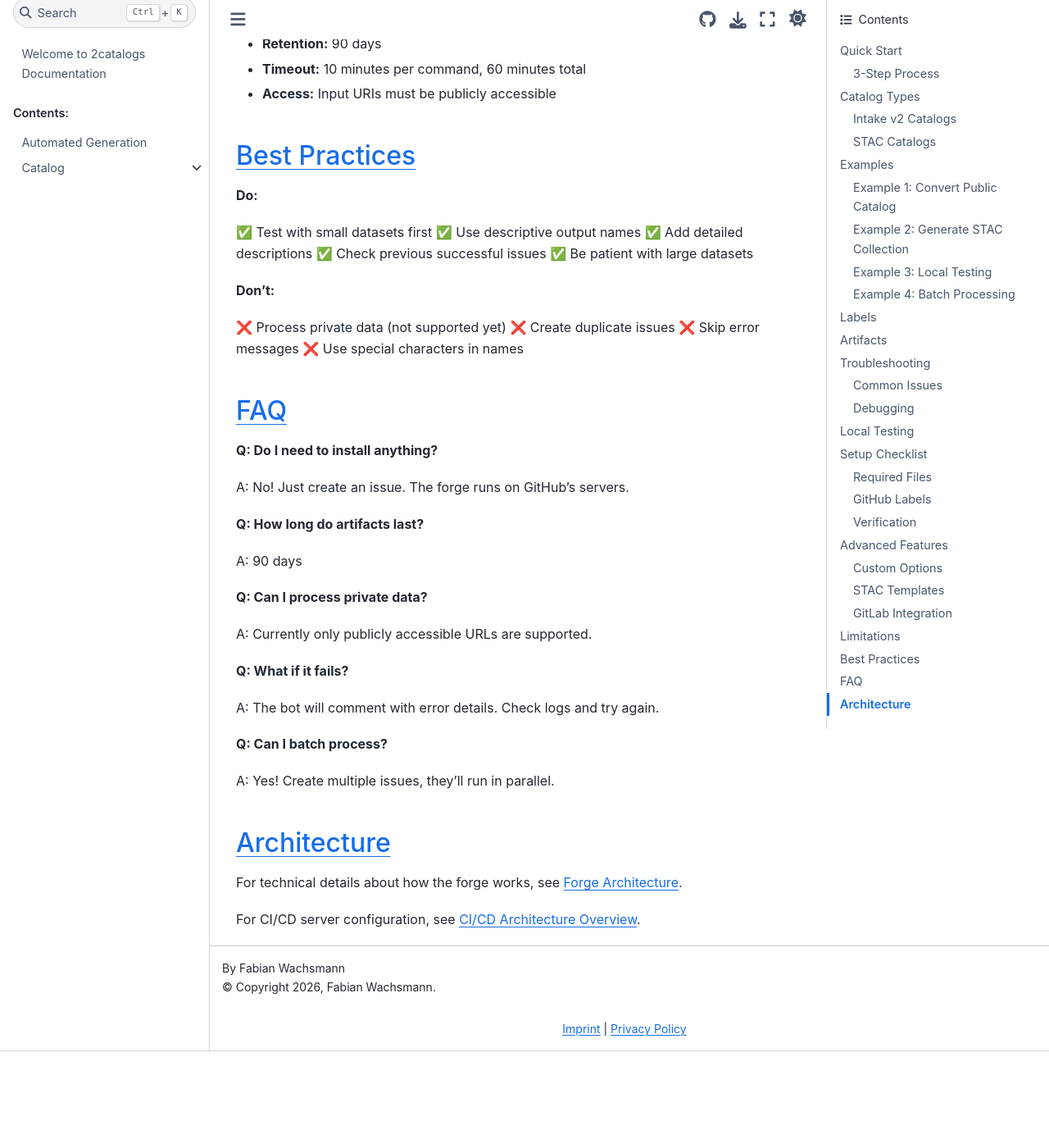
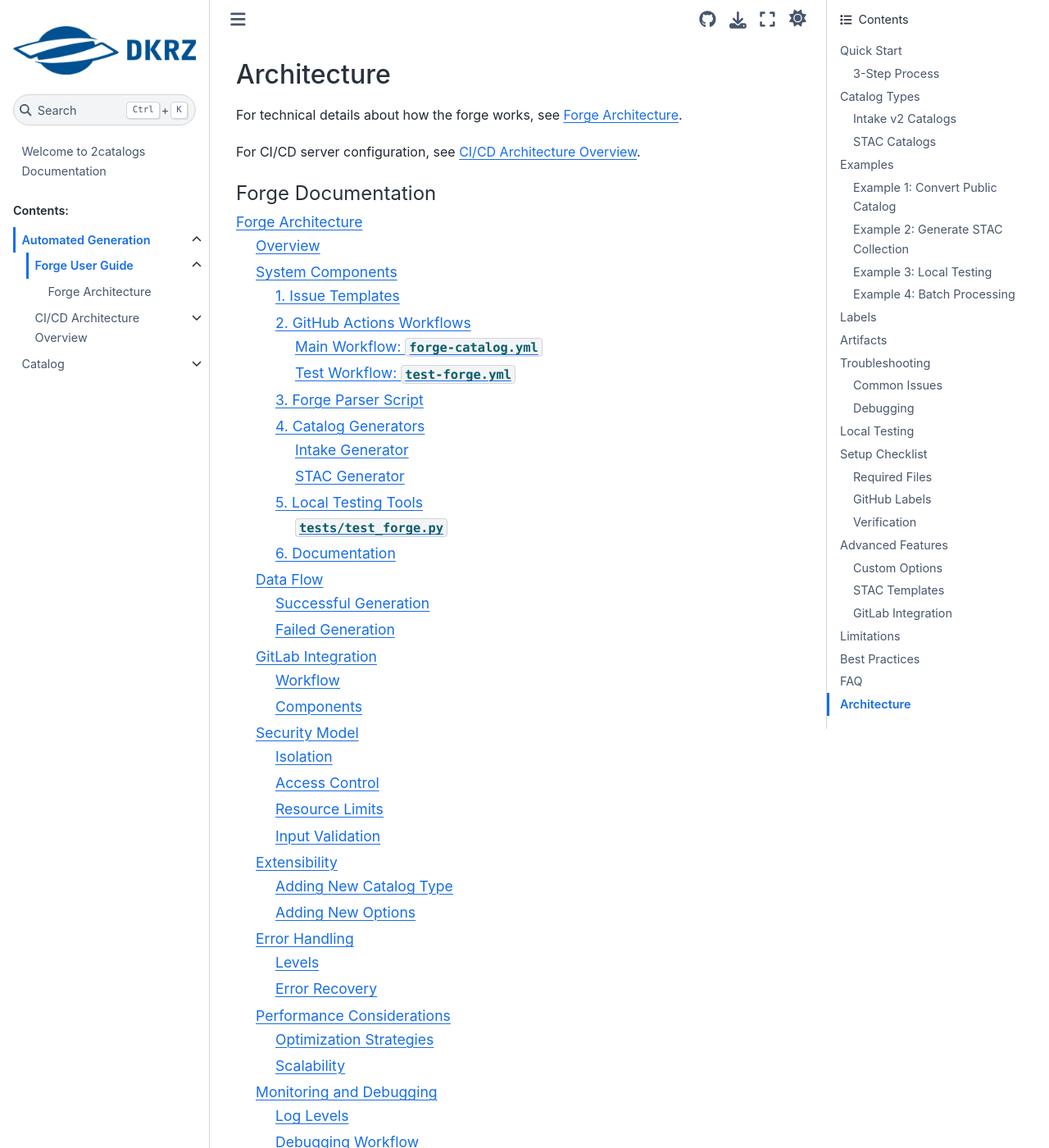
Before and after one commit to Deutsches-Klimarechenzentrum/2catalogs, a Sphinx documentation site: the page built from docs/forge/user/index.rst, in a window 1280 px wide and 1400 px high, scrolled down 8158 px. Shown: the whole window at 82% size. Built offline with Sphinx 7.4.7 and the Sphinx Book theme 1.1.4, drawn with Linux system fonts in a browser that asks for light colours; pages that are not in the unit, such as notebooks, are missing from menus; before the commit the page ends 9440 px from its top, so only the background shows below that; some of the changed text lies outside the part shown.

Commit message:
Index debugged

```diff
--- a/docs/forge/index.rst
+++ b/docs/forge/index.rst
@@ -27,5 +27,6 @@ Start with the :doc:`FORGE_QUICKSTART` guide for a quick introduction, or read t
 .. toctree::
    :maxdepth: 4
    :caption: Forge Documentation
+
    user/index
    server/index
--- a/docs/forge/user/index.rst
+++ b/docs/forge/user/index.rst
@@ -366,3 +362,9 @@ Architecture
 For technical details about how the forge works, see :doc:`FORGE_ARCHITECTURE`.
 
 For CI/CD server configuration, see :doc:`../server/index`.
+
+.. toctree::
+   :maxdepth: 4
+   :caption: Forge Documentation
+
+   FORGE_ARCHITECTURE
```
Also changed, not shown: other parts of docs/forge/user/index.rst (+0 -4 lines).
